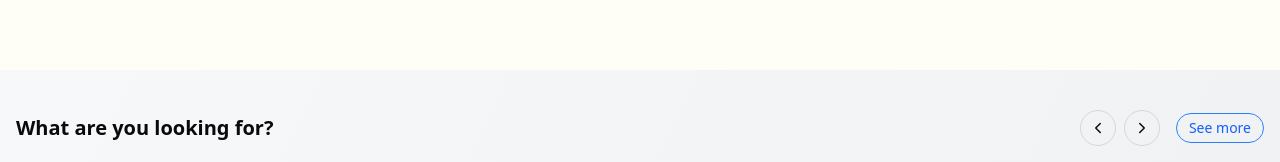
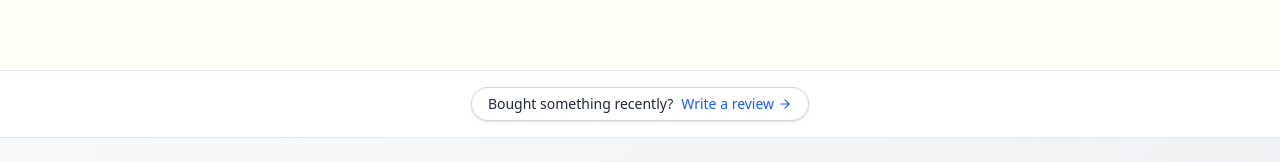
Before and after one commit to md-maruf-billa/Assignment-9-client, a Next.js app: page / in a window 1280 px wide. Shown: the part 318-480 px from the top of the page. Built offline with nearby package versions, Linux system fonts and the light colour scheme; no server answers.

Commit message:
writereviewbanner  added

```diff
--- a/src/app/(WithCommonLayout)/page.tsx
+++ b/src/app/(WithCommonLayout)/page.tsx
@@ -1,10 +1,12 @@
 import BusinessPromo from '@/components/home/BusinessPromo';
 import CategorySlider from '@/components/home/CategorySlider';
+import RecentReview from '@/components/home/RecentReview';
 import ReviewBanner from '@/components/home/ReviewBanner';
 import SearchHero from '@/components/home/SearchHero';
 import SiteBanner from '@/components/home/SiteBanner';
 import SiteComparison from '@/components/home/SiteComparison';
 import SiteReview from '@/components/home/SiteReview';
+import WriteReviewBanner from '@/components/home/WriteReviewBanner';
 import React from 'react';
 
 const HomePage = () => {
@@ -12,12 +14,14 @@ const HomePage = () => {
     <main>
       <SearchHero />
       <div className="container mx-auto">
+        <WriteReviewBanner />
         <CategorySlider />
         <BusinessPromo />
         <SiteComparison />
         <ReviewBanner />
         <SiteReview />
         <SiteBanner />
+        <RecentReview />
       </div>
     </main>
   );
--- /dev/null
+++ b/src/components/home/WriteReviewBanner.tsx
@@ -0,0 +1,24 @@
+'use client';
+
+import Link from 'next/link';
+import { ArrowRight } from 'lucide-react';
+
+export default function WriteReviewBanner() {
+  return (
+    <div className="relative w-full bg-white border-t border-b border-gray-200 py-4">
+      <div className="absolute top-1/2 left-0 w-full h-px bg-gray-200 -z-10 transform -translate-y-1/2" />
+      <div className="flex justify-center">
+        <div className="inline-flex items-center gap-2 px-4 py-1.5 border border-gray-300 rounded-full bg-white shadow-sm text-sm text-gray-800">
+          <span>Bought something recently?</span>
+          <Link
+            href="/write-review"
+            className="text-blue-600 hover:underline flex items-center gap-1"
+          >
+            Write a review
+            <ArrowRight size={14} />
+          </Link>
+        </div>
+      </div>
+    </div>
+  );
+}
```
